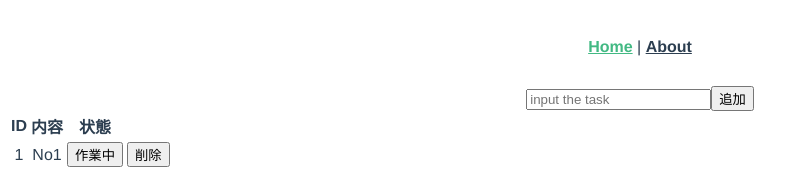
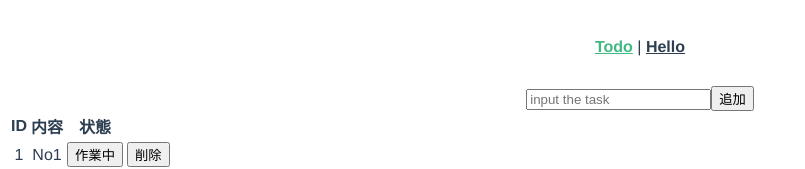
Before and after one commit to smicle/firebase-test, a Vue app in the folder vuetify/: page / in a window 1280 px wide. Shown: the top 169 px of the page, without its empty margins (0-805 px from the left). Built offline with nearby package versions, Linux system fonts and the light colour scheme; the HTML template or start-up script is replaced by a standard one.

Commit message:
Fix routing

```diff
--- a/vuetify/src/App.vue
+++ b/vuetify/src/App.vue
@@ -1,8 +1,8 @@
 <template>
   <div id="app">
     <div id="nav">
-      <router-link to="/">Home</router-link> |
-      <router-link to="/about">About</router-link>
+      <router-link to="/">Todo</router-link> |
+      <router-link to="/hello">Hello</router-link>
     </div>
     <router-view />
   </div>
--- a/vuetify/src/components/TaskView.vue
+++ b/vuetify/src/components/TaskView.vue
@@ -25,7 +25,7 @@
 
 <script lang="ts">
 import {Component, Emit, Prop, Vue} from 'vue-property-decorator'
-import {task} from '../views/Home.vue'
+import {task} from '../views/Todo.vue'
 
 @Component
 export default class TaskView extends Vue {
--- a/vuetify/src/router/index.ts
+++ b/vuetify/src/router/index.ts
@@ -1,23 +1,23 @@
 import Vue from 'vue'
 import VueRouter from 'vue-router'
-import Home from '../views/Home.vue'
+import Todo from '../views/Todo.vue'
 
 Vue.use(VueRouter)
 
 const routes = [
   {
     path: '/',
-    name: 'home',
-    component: Home,
+    name: 'todo',
+    component: Todo,
   },
   {
-    path: '/about',
-    name: 'about',
+    path: '/hello',
+    name: 'hello',
     // route level code-splitting
     // this generates a separate chunk (about.[hash].js) for this route
     // which is lazy-loaded when the route is visited.
     component: () =>
-      import(/* webpackChunkName: "about" */ '../views/About.vue'),
+      import(/* webpackChunkName: "about" */ '../views/Hello.vue'),
   },
 ]
 
--- a/vuetify/src/views/About.vue
+++ b/vuetify/src/views/Hello.vue
@@ -1,5 +1,5 @@
 <template>
-  <div class="home">
+  <div class="hello">
     <img alt="Vue logo" src="../assets/logo.png" />
     <p>{{ greetText }}</p>
     <p>挨拶した回数：{{ count }}回</p>
@@ -24,7 +24,7 @@ import ResetButton from '@/components/ResetButton.vue'
     ResetButton,
   },
 })
-export default class Home extends Vue {
+export default class Hello extends Vue {
   private count = 0
   public greetText = 'Hello'
 
@@ -34,7 +34,7 @@ export default class Home extends Vue {
 
   @Watch('count')
   public countChanged() {
-    if (this.count === 5) alert('常連になりました')
+    if (this.count === 5) console.log('常連になりました')
   }
 
   public onMyButtonClicked(c: number) {
--- a/vuetify/src/views/Home.vue
+++ b/vuetify/src/views/Todo.vue
@@ -1,5 +1,5 @@
 <template>
-  <div class="home">
+  <div class="todo">
     <InputTask @add="TaskAdd"/>
     <TaskView :tasks="tasks" @state="TaskToggle" @delete="TaskDelete"/>
   </div>
@@ -22,7 +22,7 @@ export interface task {
     InputTask,
   },
 })
-export default class Home extends Vue {
+export default class Todo extends Vue {
   private key = 3
 
   public tasks: task[] = [
```
Also changed, not shown: vuetify/package.json (+0 -32 lines), vuetify/.eslintrc.js (added), 1 other file (tests, documents, lock files or other folders).
